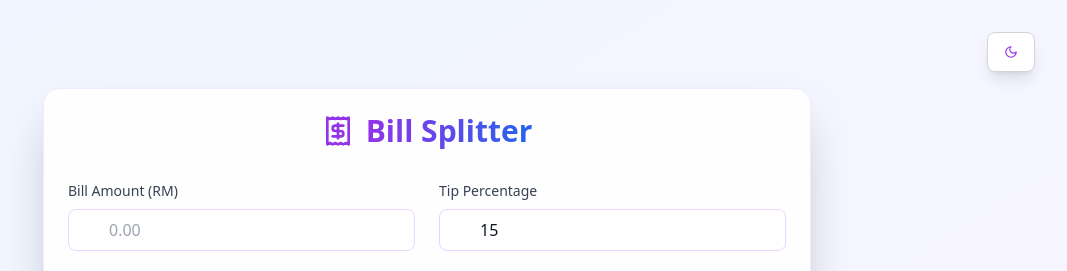
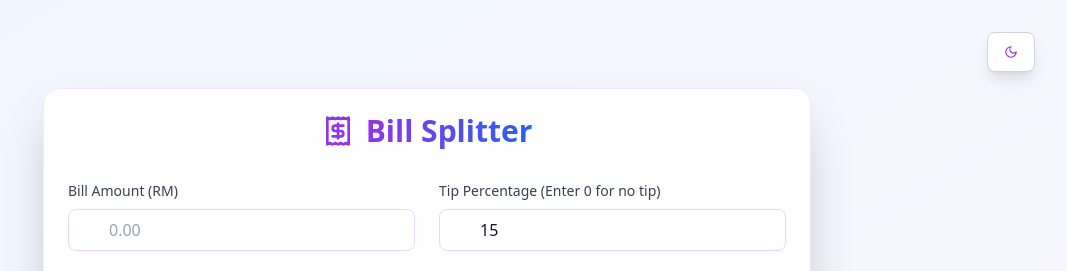
Before and after one commit to aziym/MyBill-Splitter, a React (Vite) app: page / in a window 1280 px wide. Shown: the top 271 px of the page, without its empty margins (213-1280 px from the left). Built offline with nearby package versions, Linux system fonts and the light colour scheme.

Commit message:
Update command tip

```diff
--- a/src/components/BillSplitter.jsx
+++ b/src/components/BillSplitter.jsx
@@ -112,7 +112,7 @@ const BillSplitter = () => {
             {/* Tip Input */}
             <div className="space-y-2">
               <label className="block text-sm font-medium text-gray-700 dark:text-gray-200">
-                Tip Percentage
+                Tip Percentage (Enter 0 for no tip)
               </label>
               <div className="relative group">
                 <Percent className="absolute left-3 top-2.5 h-5 w-5 text-purple-500 dark:text-purple-400
```
